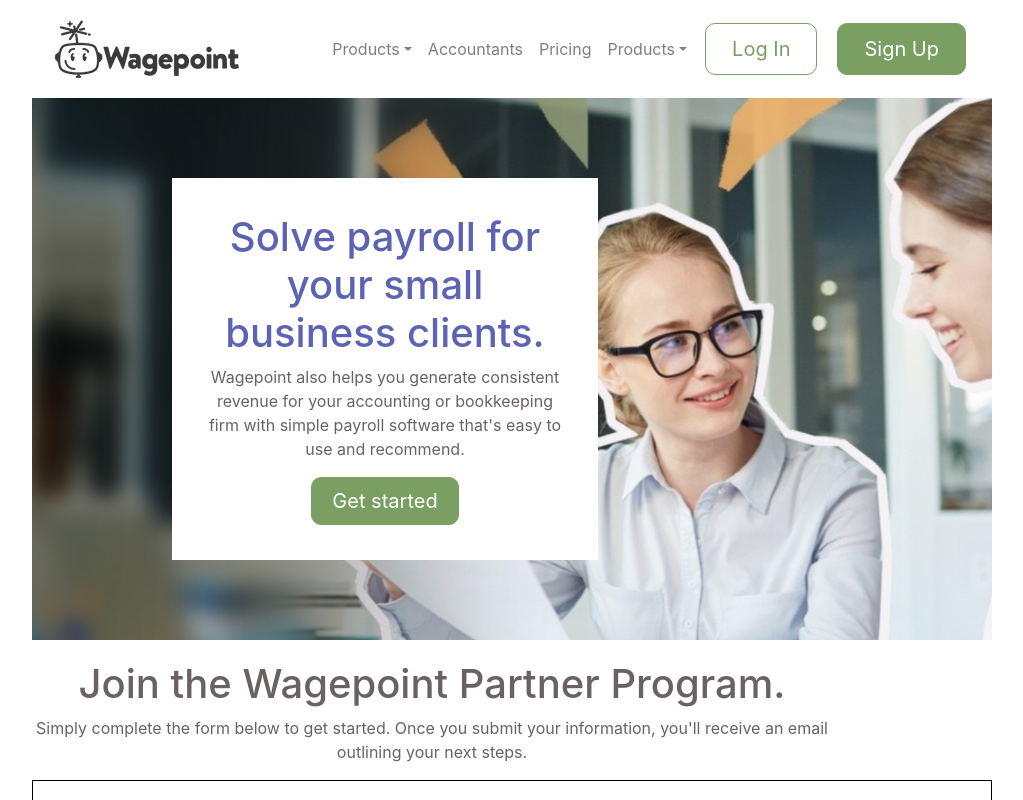
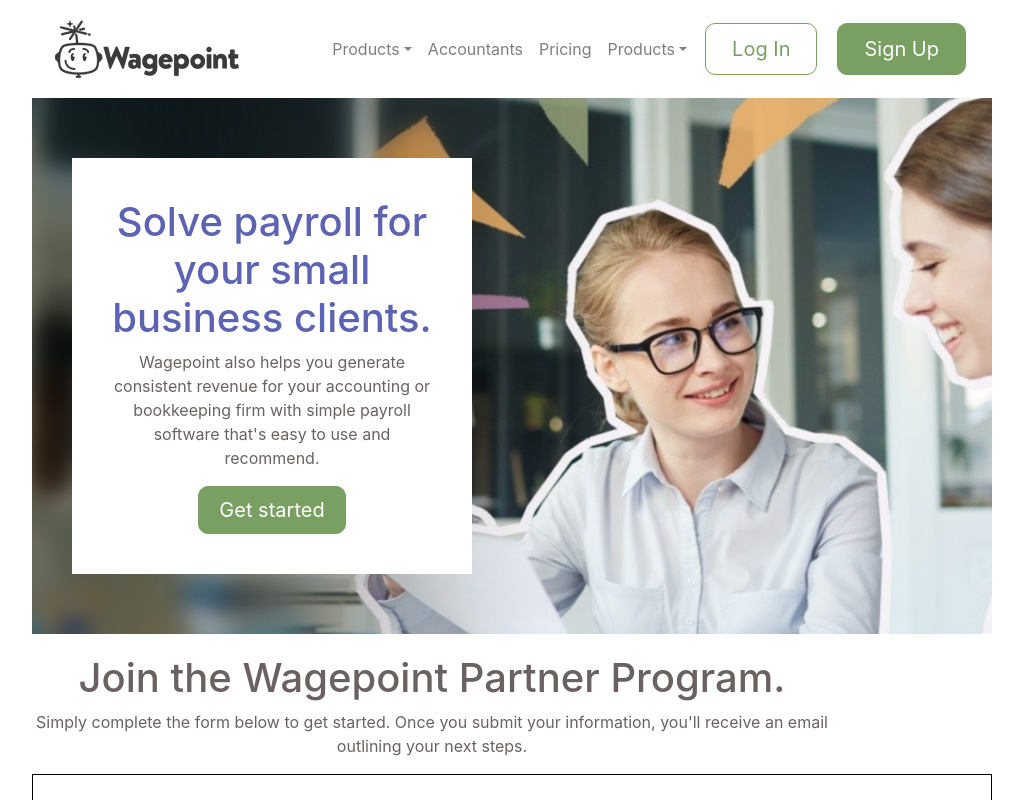
Before and after one commit to aaronl647/WagePoint-Exercise2, a React (Create React App) app: page / in a window 1280 px wide. Shown: the whole page, without its empty margins (128-1151 px from the left). Built offline with nearby package versions, Linux system fonts and the light colour scheme.

Commit message:
edited LandingPage css

```diff
--- a/src/components/LandingPage/LandingPage.css
+++ b/src/components/LandingPage/LandingPage.css
@@ -1,9 +1,8 @@
 .textBox-container {
-  margin-left: 100px;
-  padding: 35px;
+  padding: 40px;
   display: flex;
   background-color: #fff;
-  max-width: 426px;
+  max-width: 400px;
   text-align: center;
   z-index: 999;
 }
@@ -20,7 +19,7 @@
   width: 800px;
 }
 .landingPage-container {
-  padding: 80px 40px;
+  padding: 60px 40px;
   background-image: url("../../images/partner_banner.jpg");
   background-position: center;
 }
```
